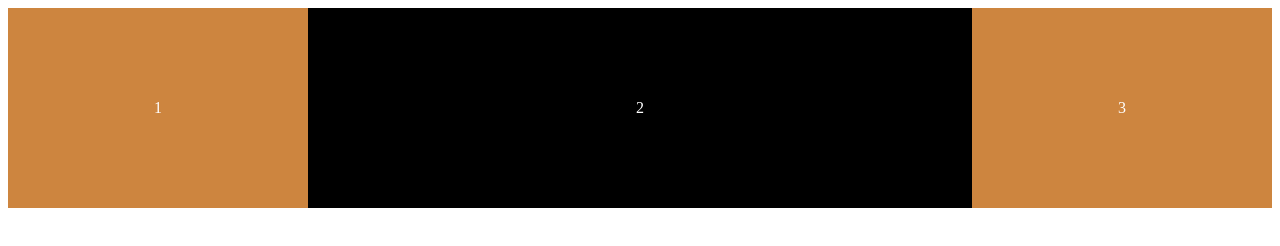
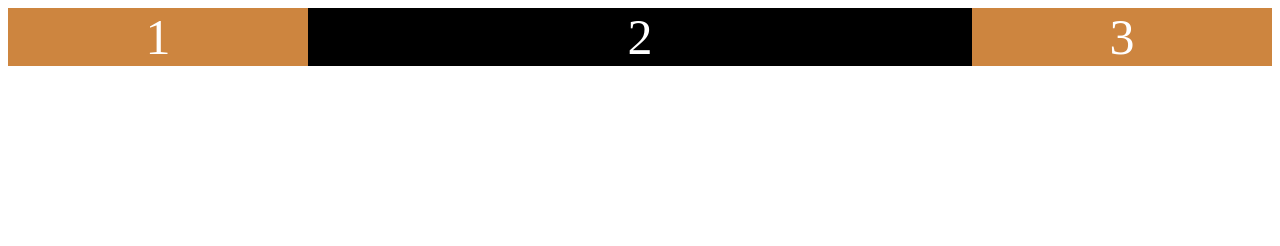
Before and after one commit to HA-SEUNG-JEONG/scss-practice, a website: page index.html in a window 1280 px wide. Drawn offline with Linux system fonts and the light colour scheme.

Commit message:
flex-basis

```diff
--- a/src/scss/styles.scss
+++ b/src/scss/styles.scss
@@ -3,11 +3,11 @@
   justify-content: space-around;
   width: 100%;
   .child {
-    width: 300px;
-    height: 200px;
+    flex-basis: 300px;
     background: peru;
     color: white;
     display: flex;
+    font-size: 50px;
     justify-content: center;
     align-items: center;
     &:nth-child(2) {
```
Also changed, not shown: flexbox-study.md (+7 -0 lines), dest/css/styles.css.
